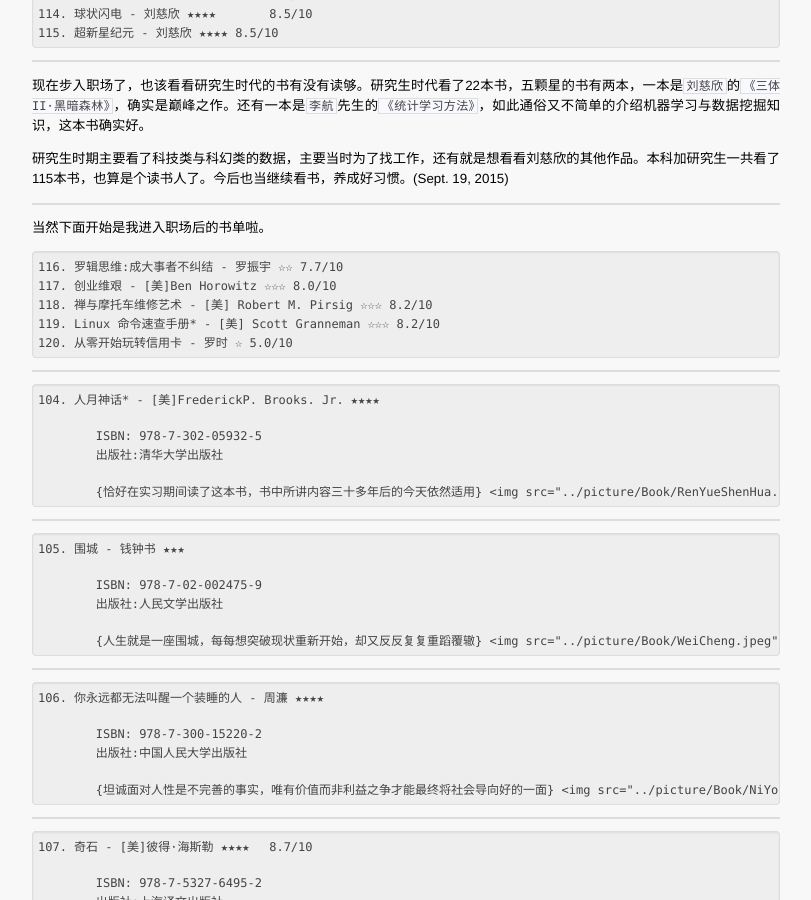
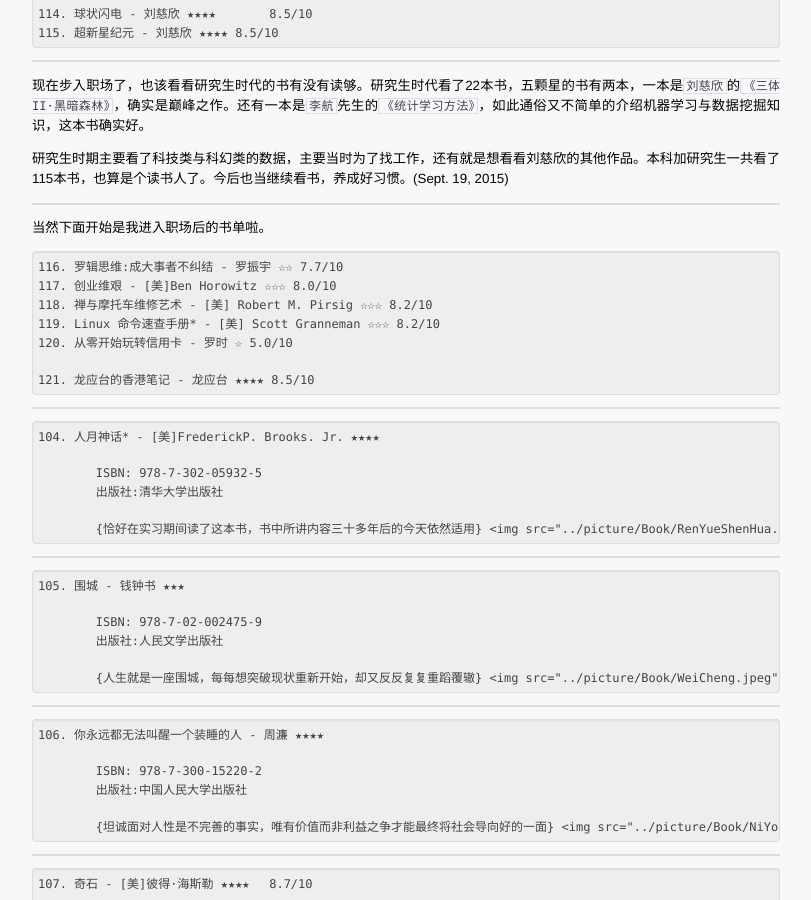
Before and after one commit to EdlinLink/edlinlink.github.io, a Jekyll site: the page built from _posts/2014-01-05-University_Book_List.md, in a window 1280 px wide and 900 px high, scrolled down 2968 px. Shown: the whole window, without its empty margins (234-1045 px from the left). Built offline with Jekyll 4.4.1, drawn with Linux system fonts in a browser that asks for light colours; Markdown is read by kramdown in place of the engine named in the settings; comment, search, counter and statistics services are not loaded; some of the changed lines change nothing that is shown; some of the changed text lies outside the part shown.

Commit message:
new post

```diff
--- a/_posts/2014-01-05-University_Book_List.md
+++ b/_posts/2014-01-05-University_Book_List.md
@@ -180,6 +180,7 @@
 	119. Linux 命令速查手册* - [美] Scott Granneman ☆☆☆ 8.2/10
 	120. 从零开始玩转信用卡 - 罗时 ☆ 5.0/10
 
+	121. 龙应台的香港笔记 - 龙应台 ★★★★ 8.5/10
 
 
 -------------------------------------------------------------------
@@ -469,3 +470,21 @@
 		但是如果你是一个还没有信用卡的人，你获取可以翻翻看，你适合在什么银行开什么卡。}
 
 <img src="../picture/Book/CongLingKaiShiWanZhuanXinYongKa.jpg" width=100/>
+
+-------------------------------------------------------------------
+
+	121. 龙应台的香港笔记 - 龙应台 ★★★★ 8.5/10
+
+		ISBN: 978-988-211-604-7
+		出版社: 天地图书
+
+		{龙应台在2004-2012年作为香港大学的客座教授居住在香港座城市当中。
+
+		这本书断断续续看了半年，龙应台的文章是可以增长自己见识的，
+		龙应台作为一个台湾人，对比台湾来看香港，对比欧洲来看世界，看到很多不一样的点。
+		政府如何决策，人民如何生活，当然还会在某些特殊日子讲讲历史故事。
+
+		香港和台湾两个地方我都待过一年半载，给我的感受确实与众不同的。
+		台湾: 闲适安详，感觉自己可以融入这个地方；香港: 充满活力，但是却更像个局外人。}
+
+<img src="../picture/Book/LongYingTaiDeXiangGangBiJi.jpg" width=100/>
```
Also changed, not shown: picture/Book/LongYingTaiDeXiangGangBiJi.jpg (added).
